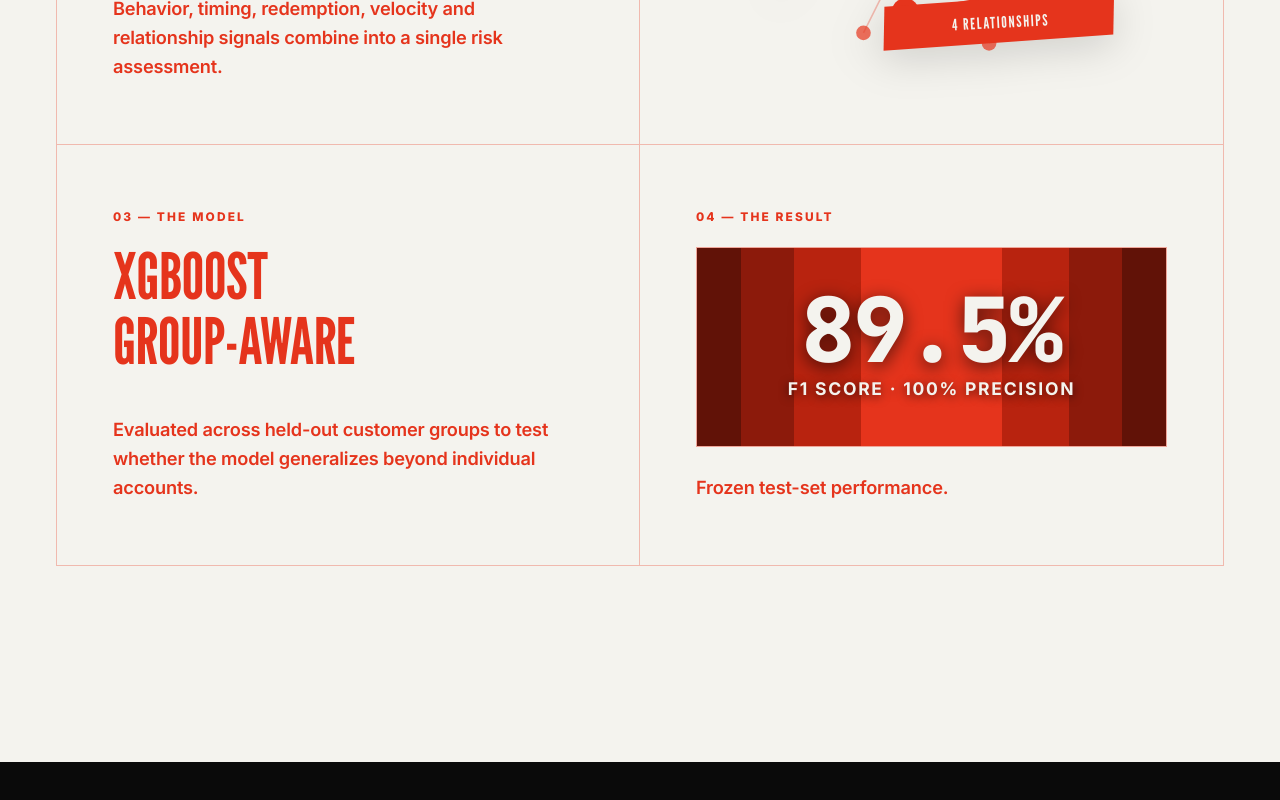
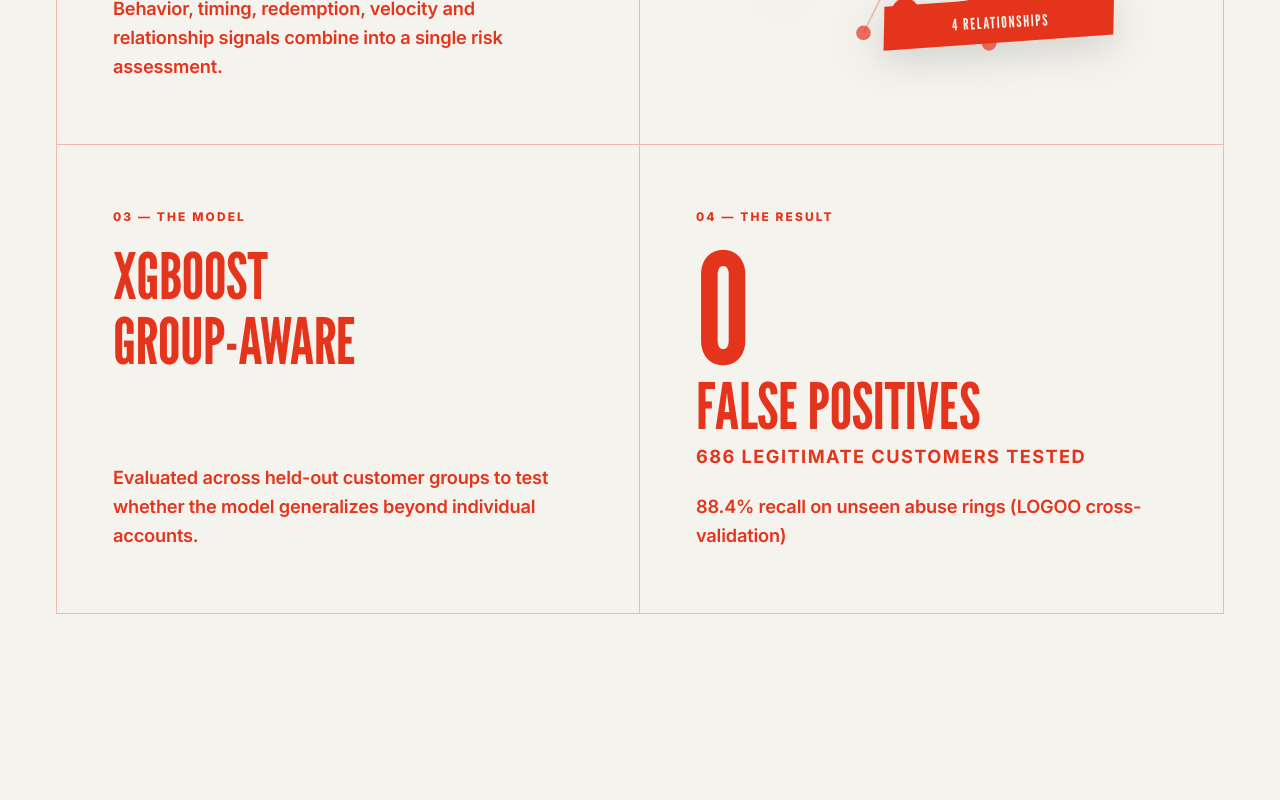
Before and after one commit to Kunal184/offer-abuse-detection, a React (Vite) app in the folder frontend/: page / in a window 1280 px wide. Shown: the part 3286-4086 px from the top of the page. Before the commit the page ends 4048 px from the top, so only its background shows below. Built offline with nearby package versions, Linux system fonts and the light colour scheme; no server answers.

Commit message:
feat(landing): update 4th card to 0 false positives and LOGOO recall copy

```diff
--- a/frontend/src/pages/LandingPage.tsx
+++ b/frontend/src/pages/LandingPage.tsx
@@ -361,35 +361,22 @@ export default function LandingPage() {
               </p>
             </div>
 
-            {/* BOTTOM RIGHT: THE RESULT (F1 Striped Banner Widget) */}
+            {/* BOTTOM RIGHT: THE RESULT */}
             <div
               className="grid-quadrant quad-bottom-right"
               ref={(el) => { animatedRefs.current[6] = el; }}
             >
               <div>
                 <div className="quadrant-tag">04 — THE RESULT</div>
-
-                {/* F1 Metric Striped Banner Widget */}
-                <div className="f1-widget-banner">
-                  <div className="f1-widget-stripes">
-                    <div className="f1-stripe f1-stripe-1"></div>
-                    <div className="f1-stripe f1-stripe-2"></div>
-                    <div className="f1-stripe f1-stripe-3"></div>
-                    <div className="f1-stripe f1-stripe-4"></div>
-                    <div className="f1-stripe f1-stripe-5"></div>
-                    <div className="f1-stripe f1-stripe-6"></div>
-                    <div className="f1-stripe f1-stripe-7"></div>
-                  </div>
-
-                  <div className="f1-widget-content">
-                    <div className="f1-widget-val">89.5%</div>
-                    <div className="f1-widget-label">F1 SCORE · 100% PRECISION</div>
-                  </div>
-                </div>
+                <div className="quadrant-giant-number">0</div>
+                <h3 className="quadrant-headline">FALSE POSITIVES</h3>
+                <p className="quadrant-subtext" style={{ fontWeight: 700, letterSpacing: '0.08em', marginTop: '0.5rem' }}>
+                  686 LEGITIMATE CUSTOMERS TESTED
+                </p>
               </div>
 
-              <p className="quadrant-subtext">
-                Frozen test-set performance.
+              <p className="quadrant-subtext" style={{ marginTop: '1.5rem' }}>
+                88.4% recall on unseen abuse rings (LOGOO cross-validation)
               </p>
             </div>
 
```
